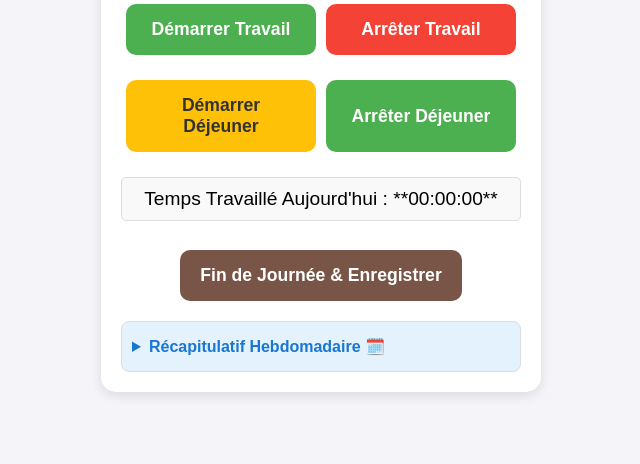
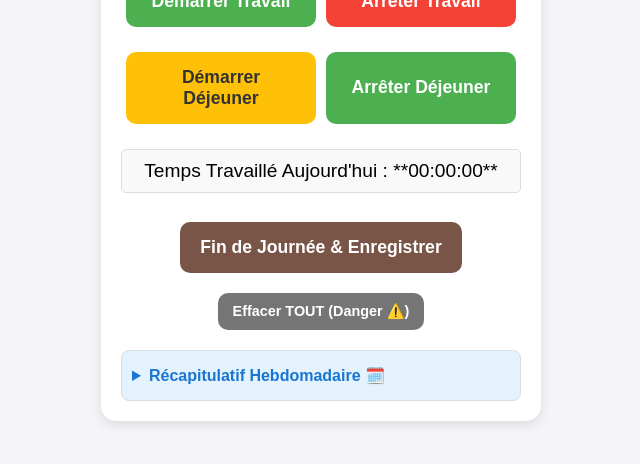
Before and after one commit to Aildesoursbn/pointage-autoentrepreneur, a plain HTML site: page index.html in a window 1280 px wide. Shown: the part 310-774 px from the top of the page, without its empty margins (319-959 px from the left). Drawn offline with Linux system fonts and the light colour scheme.

Commit message:
Update index.html

```diff
--- a/index.html
+++ b/index.html
@@ -102,6 +102,15 @@
             border-bottom: none;
         }
 
+        /* Nouveau style pour le bouton d'effacement */
+        #btn-clear-all {
+            margin-top: 20px;
+            background-color: #757575; /* Gris foncé */
+            color: white;
+            font-size: 0.9em;
+            padding: 10px 15px;
+        }
+
     </style>
 </head>
 <body>
@@ -123,6 +132,8 @@
 
         <p id="total-travail">Temps Travaillé Aujourd'hui : **00:00:00**</p>
         <button class="button" style="background-color: #795548; color: white; margin-top: 10px;" onclick="finDeJournee()">Fin de Journée & Enregistrer</button>
+
+        <button class="button" id="btn-clear-all" onclick="clearAllData()">Effacer TOUT (Danger ⚠️)</button>
 
 
         <details>
@@ -400,6 +411,43 @@
             alert(`Journée terminée ! Temps travaillé enregistré : ${msToHMS(dailyTime)}`);
         }
 
+        // --- NOUVELLE FONCTION POUR TOUT EFFACER ---
+
+        /** Efface toutes les données de l'application (journée en cours et récap hebdomadaire). */
+        function clearAllData() {
+            if (!confirm("ATTENTION : Êtes-vous sûr de vouloir EFFACER TOUTES les données (temps journalier et récap hebdomadaire) ? Cette action est irréversible.")) {
+                return; // Annuler si l'utilisateur n'est pas sûr
+            }
+
+            // Arrêter tout chronomètre en cours
+            clearInterval(travailInterval);
+            clearInterval(dejeunerInterval);
+
+            // Effacer toutes les clés spécifiques du localStorage pour cette application
+            localStorage.removeItem('tempsTravailTotal');
+            localStorage.removeItem('debutTravailSegment');
+            localStorage.removeItem('debutDejeuner');
+            localStorage.removeItem('etat');
+            localStorage.removeItem('lastDate');
+            localStorage.removeItem('weeklyRecap');
+
+            // Réinitialiser les variables d'état JavaScript
+            tempsTravailTotal = 0;
+            debutTravailSegment = null;
+            debutDejeuner = null;
+            etat = 'STOPPE';
+
+            // Mettre à jour l'interface
+            updateTravailTotalDisplay();
+            loadWeeklyRecap();
+            CHRONO_DISPLAY.textContent = "00:00:00";
+            CHRONO_DISPLAY.style.color = '#333';
+            CHRONO_DISPLAY.style.backgroundColor = '#f9f9f9';
+            updateButtons();
+
+            alert("Toutes les données de pointage ont été effacées.");
+        }
+
 
         // --- Initialisation ---
         window.onload = loadState;
```
